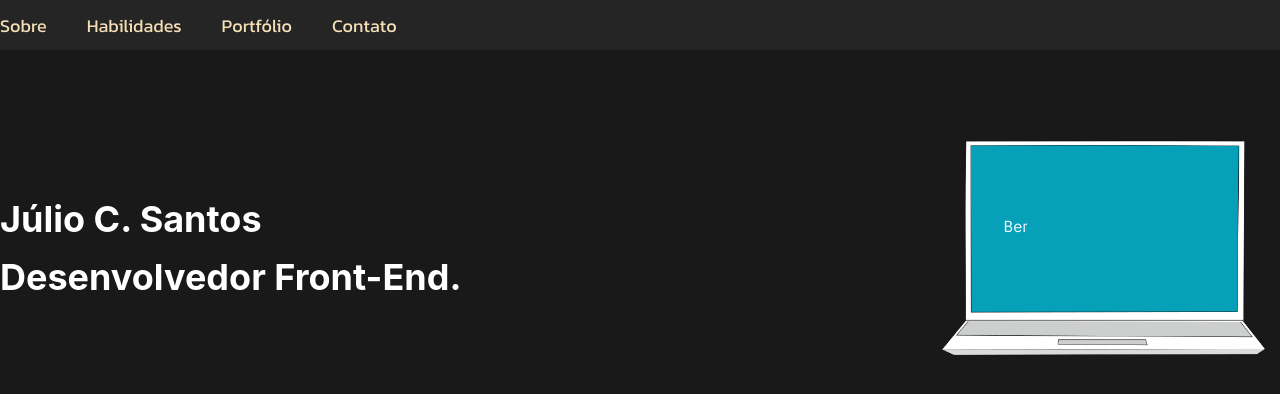
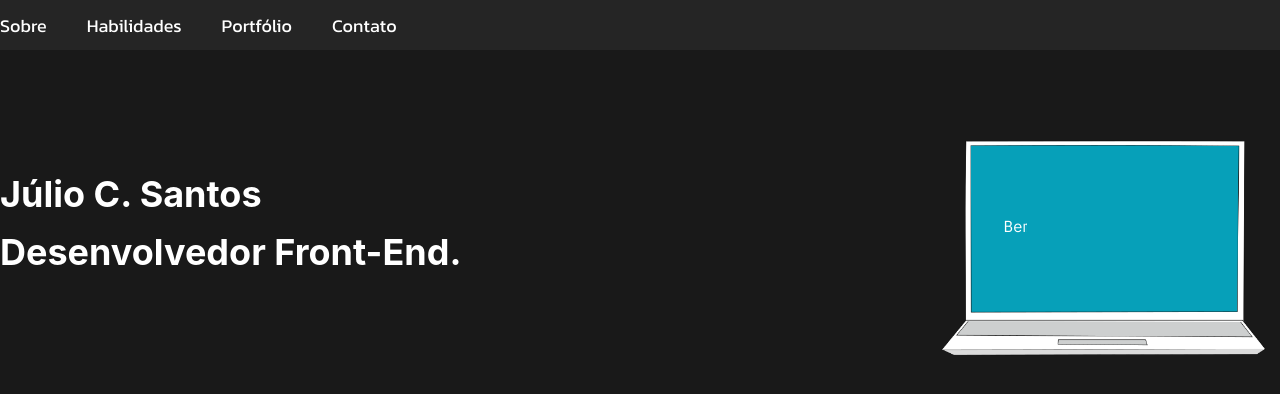
Before and after one commit to JCARSAN/Portfolio-Profissional, a Next.js app: page / in a window 1280 px wide. Shown: the top 394 px of the page. Built offline with nearby package versions, Linux system fonts and the light colour scheme.

Commit message:
Adição de elementos globais no site

```diff
--- a/src/styles/theme.ts
+++ b/src/styles/theme.ts
@@ -17,14 +17,31 @@ export const theme = extendTheme({
     },
     styles: {
         global: {
+            html: {
+                scrollBehavior: 'smooth'
+            },
             body: {
                 bg: 'dark.800',
                 color: 'light.100'
             },
             ul: {
-                color: 'gold.100',
+                color: 'light.100',
                 listStyleType: 'none',
                 textDecoration: 'none'
+            },
+            section: {
+                width: '100%',
+                maxWidth: '1440px',
+                padding: "64px 0"
+            },
+            a: {
+                _hover: {
+                    textDecoration: 'none',
+                    textDecorationColor: 'transparent'
+                }
+            },
+            h2: {
+                marginBottom: '50px'
             }
         }
     }
```
